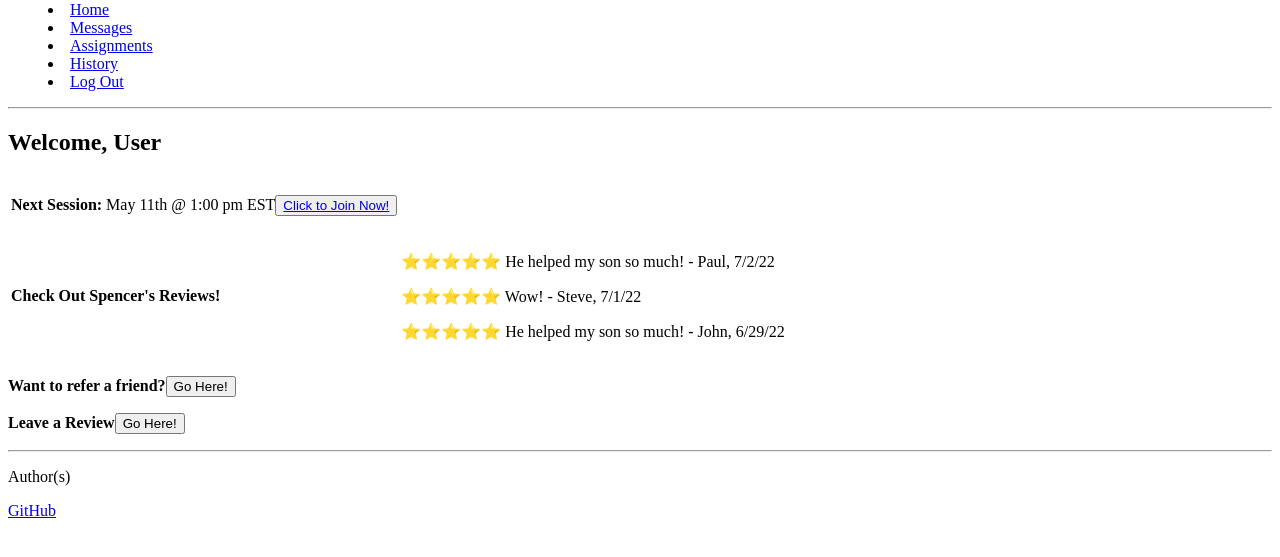
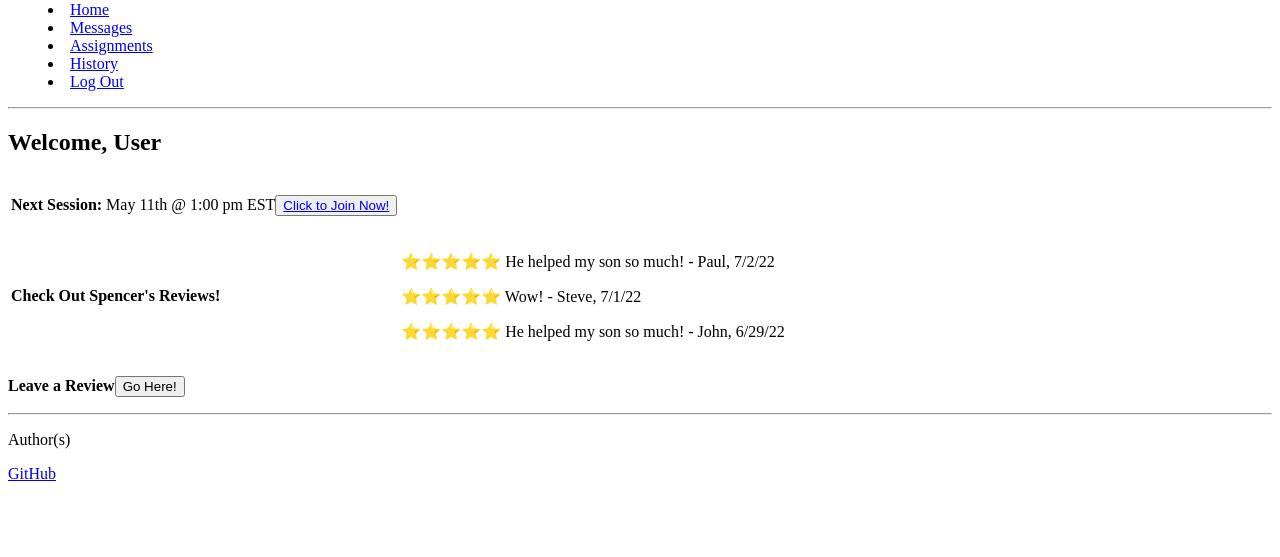
Before and after one commit to spencer-s-hodson/startup, a plain HTML site: page home.html in a window 1280 px wide. Shown: the part 79-636 px from the top of the page. Drawn offline with Linux system fonts and the light colour scheme.

Commit message:
small changes

```diff
--- a/home.html
+++ b/home.html
@@ -36,8 +36,6 @@
                     </td>
                 </tr>
             </table>
-
-                       <p><b>Want to refer a friend?</b><button type="submit">Go Here!</button></p>
             <p><b>Leave a Review</b><button type="submit">Go Here!</button></p>
             <hr>
         </main>
```
Also changed, not shown: README.md.
